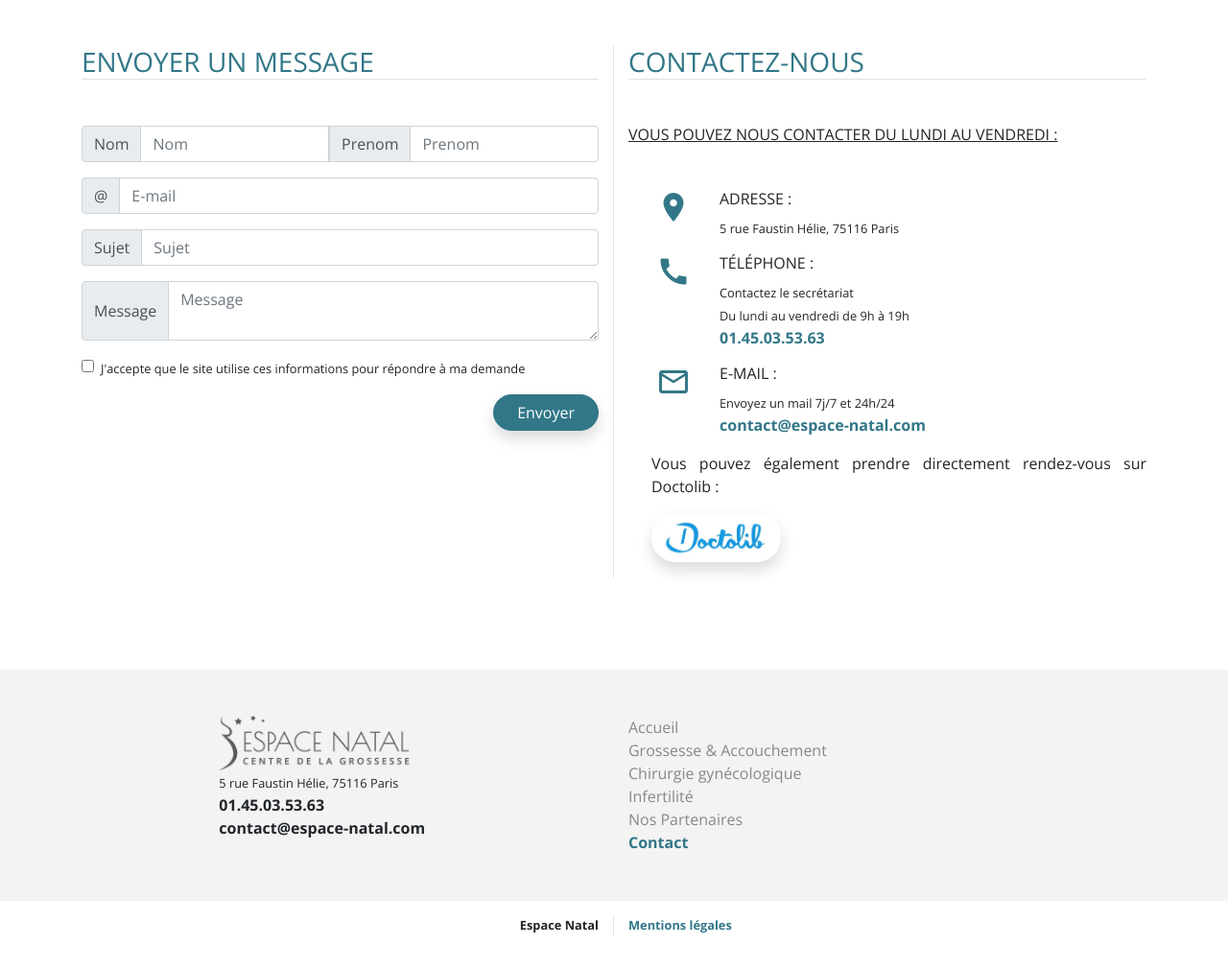
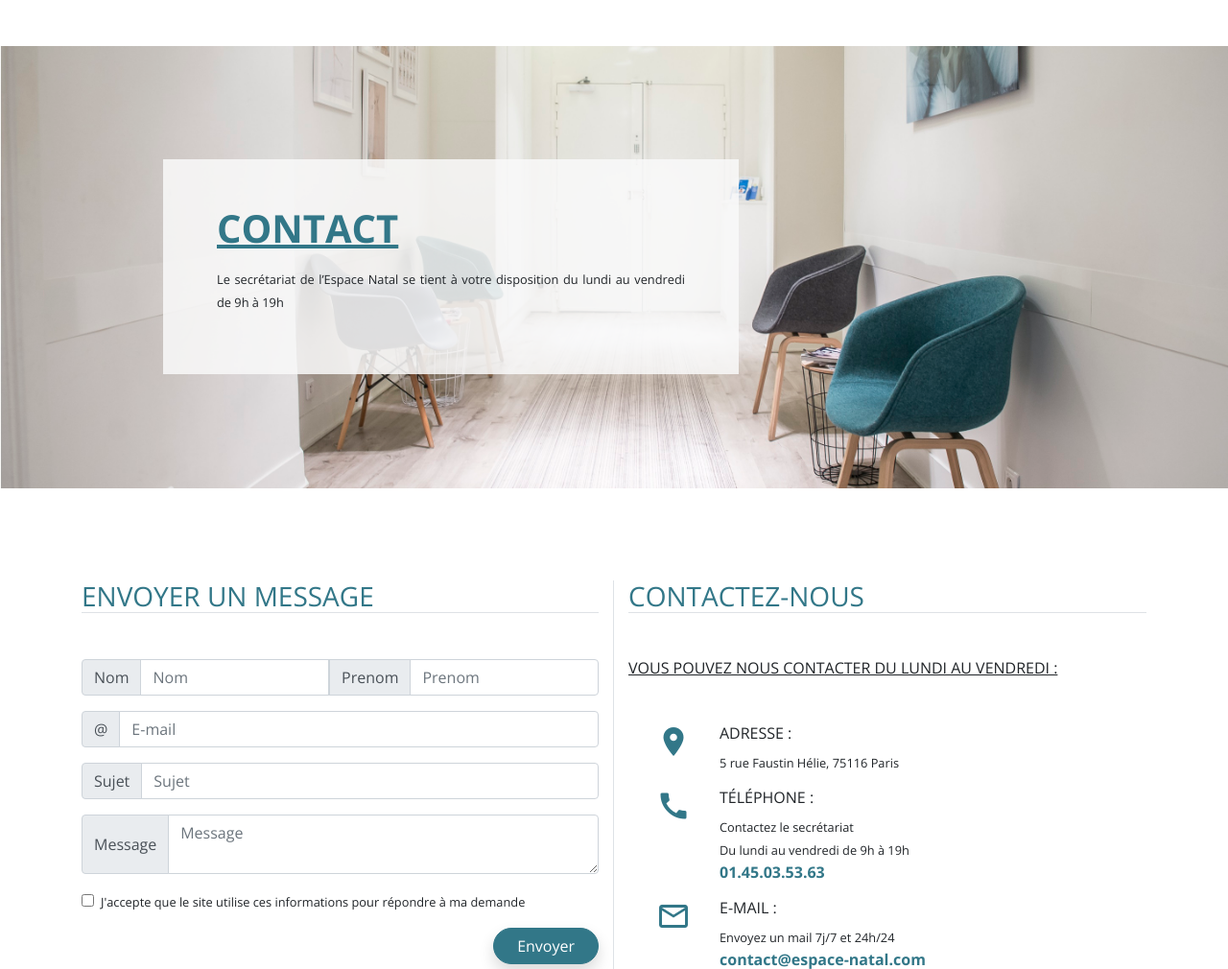
Before and after one commit to guillaumeMECE/espace-natal, a PHP site: page /contact/index.php in a window 1280 px wide. Shown: the part 184-1194 px from the top of the page at 96% size. Before the commit the page ends 1159 px from the top, so only its background shows below. Run offline with PHP 8.4, Linux system fonts and the light colour scheme; some libraries are stand-ins or nearby versions.

Commit message:
img containe txt done in contact

```diff
--- a/contact/index.php
+++ b/contact/index.php
@@ -17,8 +17,15 @@
 
   <!-- NAVBAR -->
   <?php include("../views/navbar.html"); ?>
-  <?php //include("contactMailTo.php"); ?>
-
+  <div class="my-5" style="position:relative;">
+     <div style="">
+        <img src="\espace-natal\src\Photo-49.jpg" alt="" style="width:100%;">
+     </div>
+     <div class="imgContainer">
+       <h1>CONTACT</h1>
+      <p class="mt-3"><small>Le secrétariat de l’Espace Natal se tient à votre disposition du lundi au vendredi de 9h à 19h</small></p>
+      </div>
+  </div>
 
   <div class="container">
     <div class="row">
--- a/style.css
+++ b/style.css
@@ -144,3 +144,20 @@ ul.navbar-nav li a.active {
     position: relative;
   }
 }
+
+.imgContainer{
+  position:absolute;
+  transform:translate(-25%,-50%);
+  top: 50%;
+  left: 25%;
+  width:600px;
+   z-index:2;
+   background-color: rgba(250, 250, 250, 0.85);
+   padding: 3em 3.5em;
+}
+h1{
+
+  font-weight: 700;
+  text-decoration: underline;
+  color: rgba(50, 119, 136, 1);
+}
```
Also changed, not shown: src/Photo-49.jpg (added).
